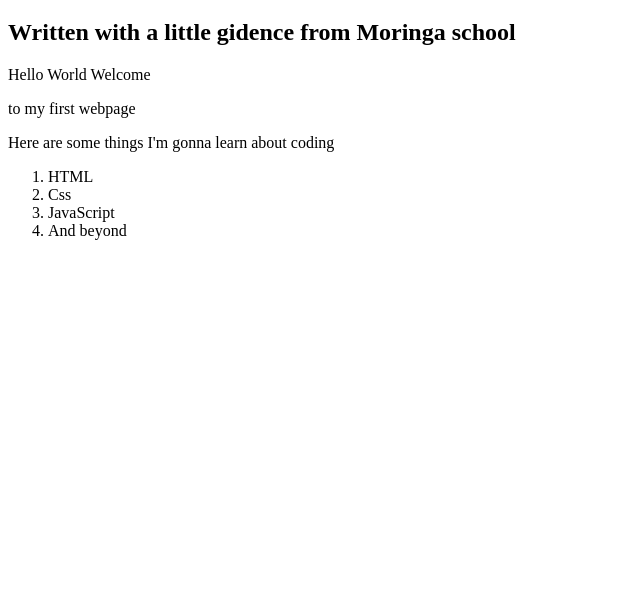
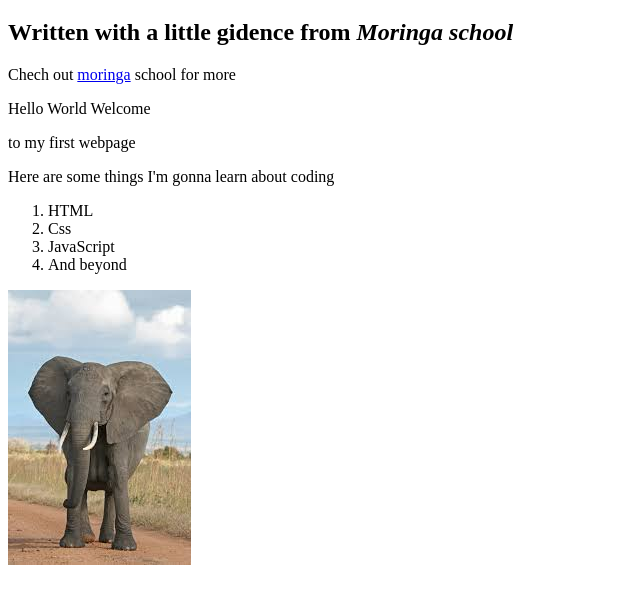
Before and after one commit to tevislin/my-first-web-page, a plain HTML site: page my-first-website.html in a window 1280 px wide. Shown: the part 61-664 px from the top of the page, without its empty margins (0-640 px from the left). Drawn offline with Linux system fonts and the light colour scheme.

Commit message:
Added a new file

```diff
--- a/my-first-website.html
+++ b/my-first-website.html
@@ -4,8 +4,11 @@
     <title>My first web page</title>
   </head>
   <body>
-    <h1>My first webpage</h1>
-    <h2>Written with a little gidence from Moringa school</h2>
+    <h1>My first <strong>webpage</strong></h1>
+    <h2>Written with a little gidence from <em>Moringa school</em></h2>
+    <p>
+      Chech out <a href="http://moringaschool.com/">moringa</a> school for more
+    </p>
     <p>Hello World Welcome</p>
     <p>to my first webpage</p>
     <p>Here are some things I'm gonna learn about coding</p>
@@ -15,5 +18,6 @@
       <li>JavaScript</li>
       <li>And beyond</li>
     </ol>
+    <img src="elephant.jpg" alt="picture of elphant" />
   </body>
 </html>
```
Also changed, not shown: elephant.jpg (added).
